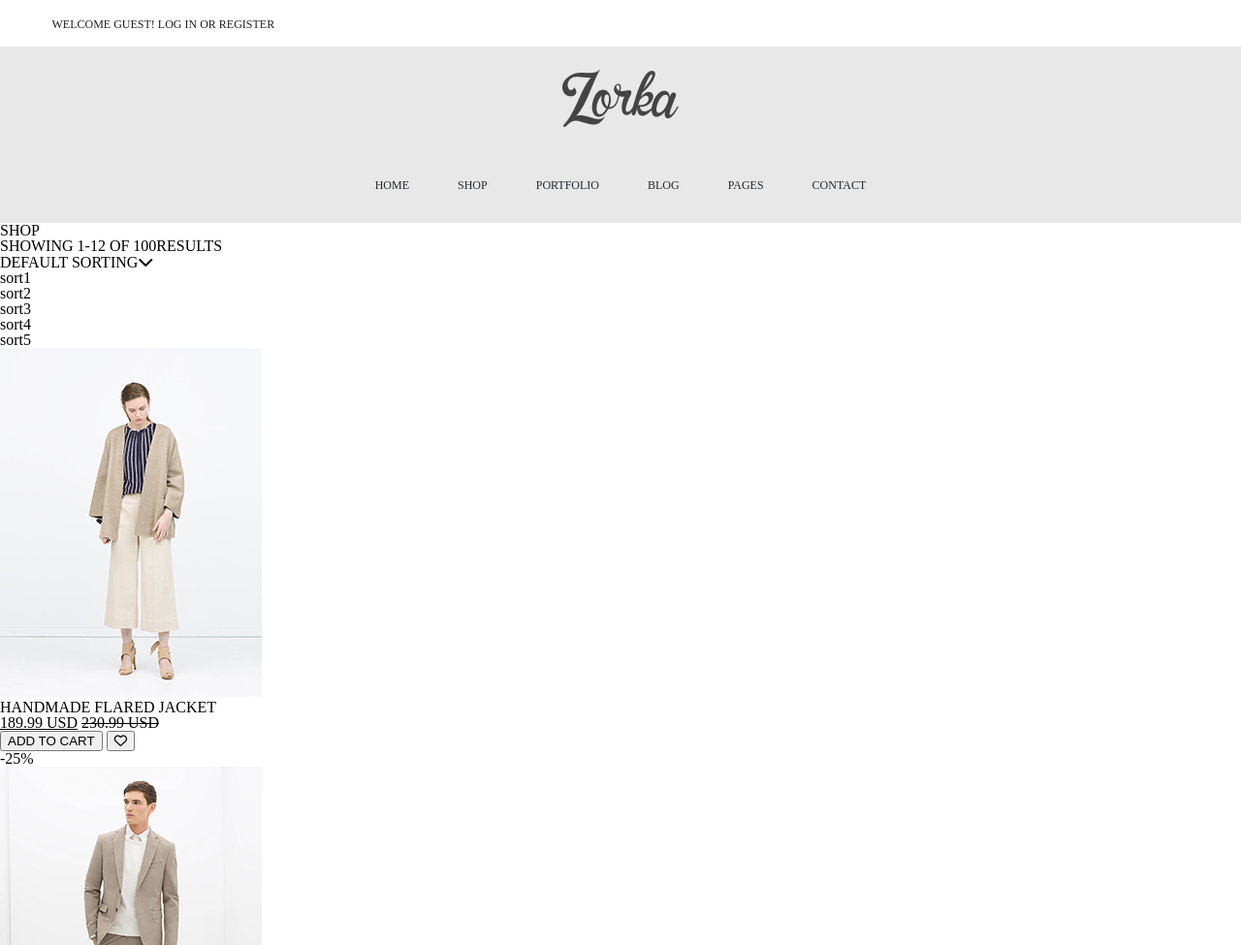
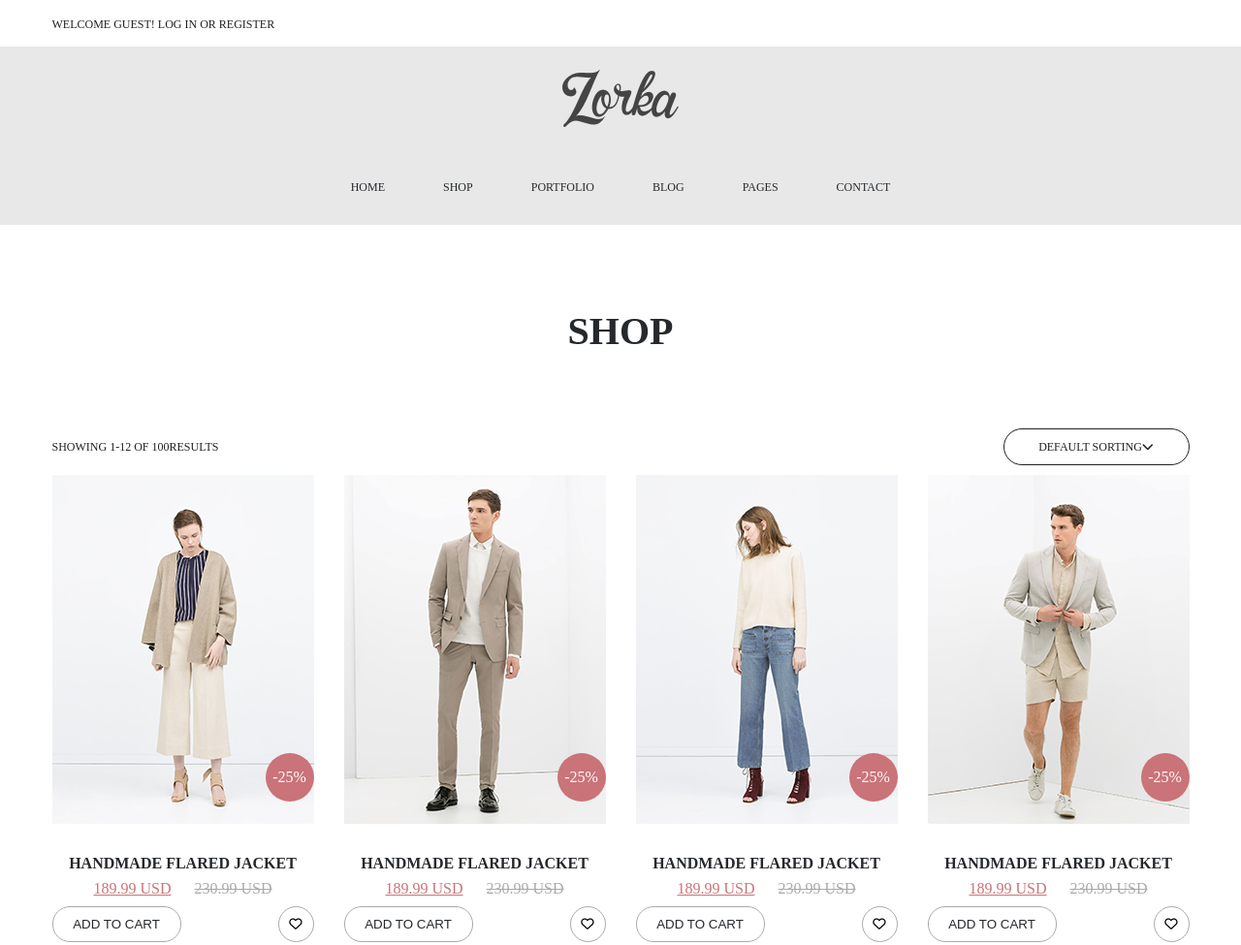
Before and after one commit to sunieeeeee/0825_sass_sample, a website built with Parcel: page index.html in a window 1280 px wide. Shown: the top 975 px of the page at 97% size. Built offline with nearby package versions, Linux system fonts and the light colour scheme; files whose address does not match are found by name.

Commit message:
학원에서 작업

```diff
--- a/scss/_mixin.scss
+++ b/scss/_mixin.scss
@@ -1 +1,23 @@
 @use './variable' as *;
+
+
+@mixin layout($start:space-between,$vertical: center, $wrap: nowrap, $direction: row){
+    display: flex;
+    justify-content: $start;
+    align-items: $vertical;
+    flex-direction: $direction;
+    flex-wrap: $wrap;
+}
+
+@mixin margin($bottom: 0){
+    margin: 0 auto;
+    margin-bottom: $bottom;
+}
+
+@mixin center{
+    text-align: center;
+}
+
+@mixin border($width: $font){
+    border: 1px solid $width;
+}
--- a/scss/_variable.scss
+++ b/scss/_variable.scss
@@ -0,0 +1,48 @@
+//size
+$size-content: 1173px;
+$size-basic: 10px;
+
+$size-12: 12px;
+$size-50: 50px;
+$size-30: 30px;
+
+//font
+$font-small: 11px;
+$font-basic: 12px;
+$font-large: 14px;
+$font-hn: 40px;
+
+//color
+$color-font: #212121;
+$font-light: #aaaaaa;
+$font-dark: #25282c;
+$font-red: #ca7379;
+
+$back-white: #fff;
+$back-dark: #e8e8e8;
+$back-light: #fafafa;
+
+//단축형: 꼭 해야 되는 것은 아니다.
+//(변수 한번에 끝내지 않고 두번,세번에 끝내는 작업)
+$white: $back-white;
+$black: #000;
+
+$full: 100%;
+$content: $size-content;
+$basic: $size-basic;
+$s10: $size-basic;
+$s12: $size-12;
+$s50: $size-50;
+$s30: $size-30;
+
+$small: $font-small;
+$large: $font-large;
+$basic: $font-basic;
+
+$font: $color-font;
+$light: $font-light;
+$dark: $font-dark;
+$red: $font-red;
+
+$bdark: $back-dark;
+$blight: $back-light;
--- a/scss/common.scss
+++ b/scss/common.scss
@@ -1,6 +1,7 @@
 .hide {
     width: 0;
     height: 0;
+    font-size: 0;
     line-height: 0;
     position: absolute;
     visibility: hidden;
--- a/scss/content.scss
+++ b/scss/content.scss
@@ -1,2 +1,121 @@
 @use './mixin' as *;
 @use './variable' as *;
+
+article {
+    > div {
+        width: $content;
+        @include margin;
+        padding: $s10 * 9 0;
+        h3 {
+            margin-bottom: $s10 * 8;
+            @include center;
+            font-size: $font-hn;
+            color: $dark;
+            font-weight: bold;
+        }
+    }
+}
+
+div.btn {
+    position: relative;
+    @include layout;
+    margin-bottom: $s10;
+    p.left {
+        font-size: $s12;
+        color: $font;
+    }
+    p.right {
+        width: 190px;
+        padding: $s12 0;
+        @include layout($start: center);
+        @include border($width: $font);
+        border-radius: 19px;
+        font-size: $basic;
+        color: $font;
+    }
+    ul {
+        position: absolute;
+        right: 0;
+        top: $s10 * 4;
+        width: 190px;
+        @include border($width: $font);
+        border-bottom: none;
+        background-color: $white;
+        z-index: 100;
+        display: none;
+        li {
+            border-bottom: 1px solid $font;
+            line-height: 25px;
+            @include center;
+            font-size: $s12;
+            color: $font;
+            cursor: pointer;
+        }
+    }
+}
+
+div.gallery {
+    @include layout($wrap: wrap);
+    figure {
+        width: 270px;
+        margin-bottom: $s10 * 5;
+        position: relative;
+        > img {
+            margin-bottom: $s10 * 3;
+        }
+    }
+    dl {
+        @include center;
+        dt {
+            margin-bottom: $s10;
+            color: $dark;
+            font-weight: bold;
+        }
+        dd {
+            &:nth-child(2) {
+                margin-bottom: $s10;
+                > ins {
+                    margin: 0 $s10;
+                    color: $red;
+                }
+                > del {
+                    margin: 0 $s10;
+                    color: $light;
+                }
+            }
+            &:nth-child(3) {
+                @include layout;
+                button {
+                    @include layout($start: center);
+                    @include border($width: $light);
+                    background-color: $white;
+                    &:first-child{
+                        width: 133px;
+                        height: 37px;
+                        color: $dark;
+                        border-radius: 18px;
+                    }
+                    &:last-child{
+                        width: 37px;
+                        height: 37px;
+                        border-radius: 50%;
+                    }
+                }
+            }
+            &:nth-child(4) {
+                position: absolute;
+                right: 0;
+                bottom: 145px;
+                b {
+                    width: $s10 * 5;
+                    height: $s10 * 5;
+                    display: block;
+                    background-color: $red;
+                    color: $white;
+                    border-radius: 50%;
+                    @include layout($start: center);
+                }
+            }
+        }
+    }
+}
--- a/scss/footer.scss
+++ b/scss/footer.scss
@@ -0,0 +1,50 @@
+@use './variable' as *;
+@use './mixin' as *;
+
+#footer {
+    padding: $s10*9 0 $s10*5;
+    background-color: $blight;
+}
+
+aside {
+    width: $content;
+    @include margin ($bottom: 50px);
+    @include layout ($wrap: wrap, $start: start);
+    dl {
+        width: 25%;
+        dt {
+            font-size: $large;
+            font-weight: bold;
+            margin-bottom: $s10 * 3;
+            color: $dark;
+        }
+        dd {
+            margin-bottom: $s10;
+            a {
+                color: $light;
+            }
+        }
+        &:nth-child(1) {
+            address {
+                font-style: normal;
+                font-weight: bold;
+                width:247px;
+                font-size: $large;
+                line-height: $s10 * 3;
+            }
+        }
+    }
+}
+
+footer {
+    width: $content;
+    @include margin;
+    @include layout($direction: row);
+    ul {
+        @include layout($start: flex-start);
+    }
+    small {
+        font-size: $s12;
+        color: $light;
+    }
+}
--- a/scss/header.scss
+++ b/scss/header.scss
@@ -1,54 +1,148 @@
+@use './variable' as *;
+@use './mixin' as *;
+
 header {
     padding: 72px 0 22px;
-    background-color: #e8e8e8;
+    background-color: $bdark;
     position: relative;
-    > div.top {
-        position: absolute;
-        width: 100%;
-        padding: 16px 0;
-        background-color: #fff;
-        left: 0;
-        top: 0;
 }
+
+header>div.bottom {
+    > h1{
+        @include center;
+        // margin-bottom: $s10 * 5;
+        margin-bottom: $s10 * 5;
     }
-div.bottom {
-    > h1 {
-        text-align: center;
-        margin-bottom: 48px;
+    > nav {
+        ul {
+            @include layout($start: center);
+            li {
+                // margin: 0 $s10 * 3;
+                margin: 0 $s10 * 3;
+                padding-bottom: $s10;
+                position: relative;
+                a {
+                    font-size: $s12;
+                    color: $dark;
                 }
-    > nav >  ul {
-        display: flex;
-        justify-content: center;
-        > li {
-            margin: 0 25px;
-            padding-bottom: 10px;
-            position: relative;
-            > a {
-                font-size: 12px;
-                color: #25282c;
-            }
-            > span {
+                span {
                     position: absolute;
                     left: 0;
                     bottom: 0;
-                width: 100%;
+                    width: $full;
                     height: 2px;
                     background-color: transparent;
                 }
-            &:hover > span {
-                background-color: #000;
+                &:hover {
+                    span {
+                        background-color: $black;
+                    }
+                }
             }
         }
     }
 }
 
-div.top {
-    > p {
-        width: 1173px;
-        margin: 0 auto;
+header>div.top {
+    position: absolute;
+    width: $full;
+    padding: 16px 0;
+    background-color: $white;
+    left: 0;
+    top: 0;
+    p {
+        width: $content;
+        @include margin;
         a {
-            font-size: 12px;
-            color: #212121;
+            font-size: $basic;
+            color: $font;
         }
     }
 }
+
+
+
+
+
+
+
+
+
+
+
+
+
+
+
+
+
+
+
+
+
+
+
+
+
+
+
+
+
+
+
+
+
+// header {
+//     padding: 72px 0 22px;
+//     background-color: #e8e8e8;
+//     position: relative;
+//     > div.top {
+//         position: absolute;
+//         width: 100%;
+//         padding: 16px 0;
+//         background-color: #fff;
+//         left: 0;
+//         top: 0;
+//     }
+// }
+// div.bottom {
+//     > h1 {
+//         text-align: center;
+//         margin-bottom: 48px;
+//     }
+//     > nav >  ul {
+//         display: flex;
+//         justify-content: center;
+//         > li {
+//             margin: 0 25px;
+//             padding-bottom: 10px;
+//             position: relative;
+//             > a {
+//                 font-size: 12px;
+//                 color: #25282c;
+//             }
+//             > span {
+//                 position: absolute;
+//                 left: 0;
+//                 bottom: 0;
+//                 width: 100%;
+//                 height: 2px;
+//                 background-color: transparent;
+//             }
+//             &:hover > span {
+//                 background-color: #000;
+//             }
+//         }
+//     }
+// }
+
+// div.top {
+//     > p {
+//         width: 1173px;
+//         margin: 0 auto;
+//         a {
+//             font-size: 12px;
+//             color: #212121;
+//         }
+//     }
+// }
```
Also changed, not shown: 1 other file. Lines whose indentation alone changed are shown as unchanged.
